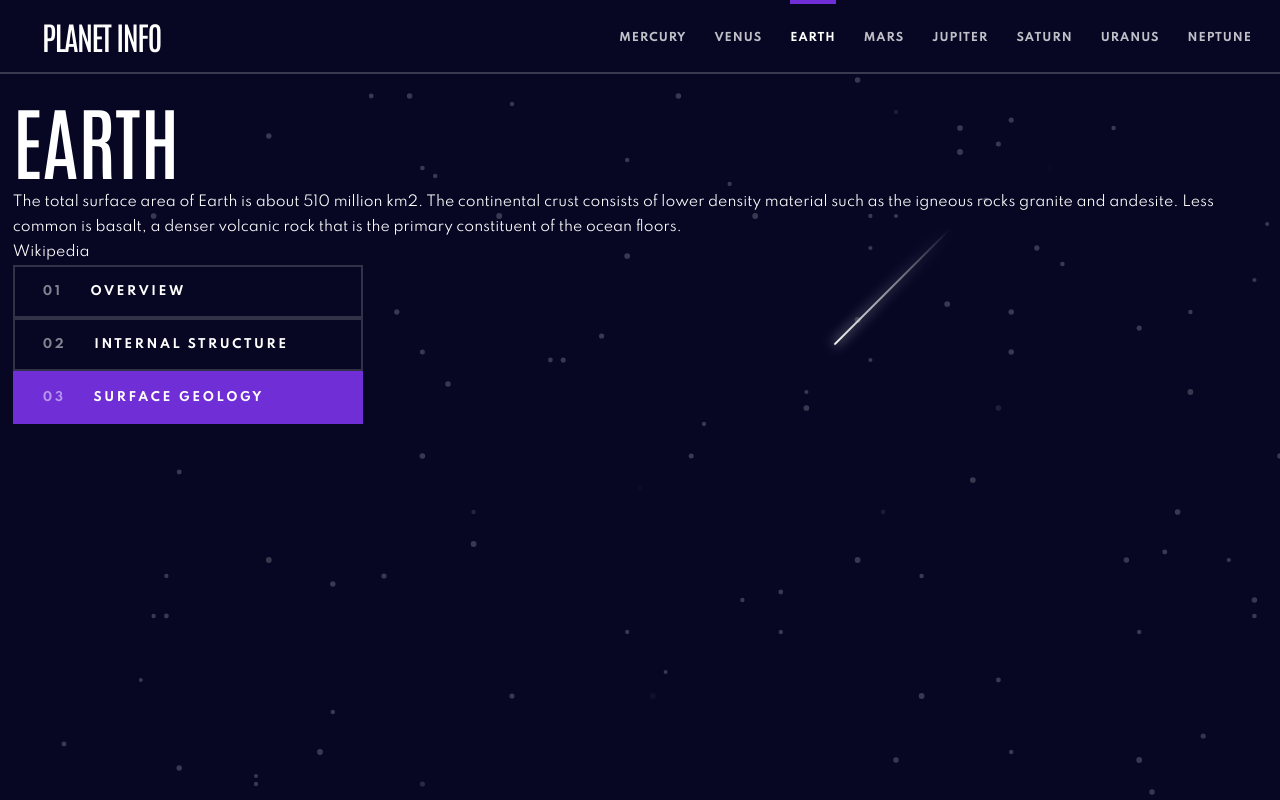
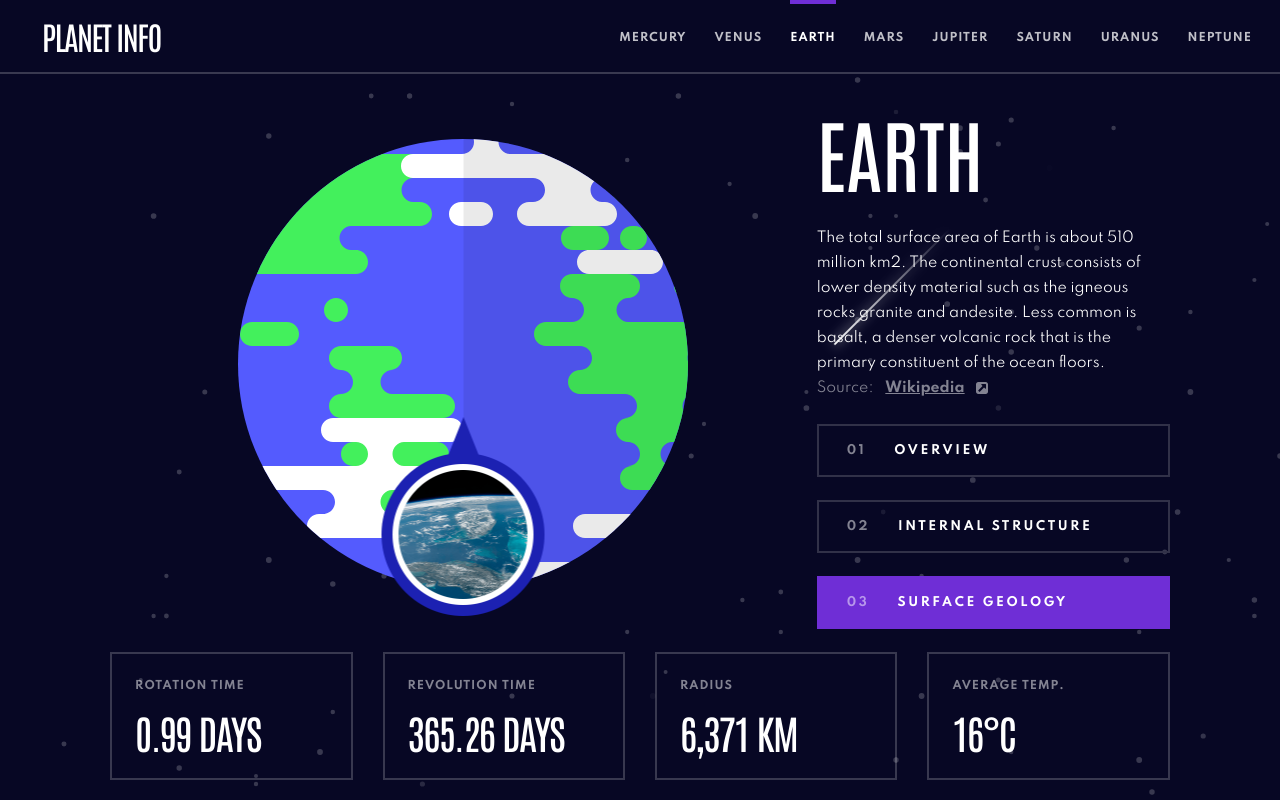
Before and after one commit to Riki9811/planets-info, a React (Vite) app: page /earth in a window 1280 px wide. Both pictures are taken after a click on the button "SURFACE GEOLOGY". Built offline with nearby package versions, Linux system fonts and the light colour scheme.

Commit message:
Showing planet info

```diff
--- a/src/App.module.scss
+++ b/src/App.module.scss
@@ -6,7 +6,7 @@
 
 .outlet {
 	flex-grow: 1;
-	padding: 1%;
+	padding: 2% 1%;
 	overflow-x: hidden;
 	overflow-y: auto;
 }
--- a/src/components/planet-info/index.tsx
+++ b/src/components/planet-info/index.tsx
@@ -1,6 +1,10 @@
-import { motion, Variants } from "framer-motion";
-import { useMemo, useState } from "react";
+import { AnimatePresence, motion, Variants } from "framer-motion";
+import { useContext, useMemo, useState } from "react";
 import PlanetData, { PlanetDescription } from "../../types/PlanetData";
+import PlanetSvg from "../planet-svg";
+import { ReactComponent as SourceIcon } from "../../assets/icons/source.svg";
+import styles from "./styles.module.scss";
+import { AppContext } from "../../App";
 
 const TITLE_ANIMATION: Variants = {
 	hidden: {
@@ -11,11 +15,34 @@ const TITLE_ANIMATION: Variants = {
 	},
 };
 
+const GEOLOGY_BUBBLE_ANIMATION: Variants = {
+	hidden: {
+		scale: 0,
+		opacity: 0,
+		transition: {
+			ease: [0.5, -0.5, 0.5, 1],
+			duration: 0.5,
+		},
+	},
+	show: {
+		scale: 1,
+		opacity: 1,
+		transition: {
+			ease: [0.5, 0, 0.5, 1.5],
+			duration: 0.5,
+		},
+	},
+};
+
 interface PlanetInfoProps {
 	data: PlanetData;
 }
 
 export default function PlanetInfo({ data }: PlanetInfoProps) {
+	const name = data.name.toLowerCase();
+	const { formatters } = useContext(AppContext)!;
+	const { rotation, revolution, radius, temperature } = data;
+
 	const [showing, setShowing] = useState<"overview" | "structure" | "geology">("overview");
 	const description = useMemo<PlanetDescription>(() => data[showing], [data, showing]);
 
@@ -24,12 +51,31 @@ export default function PlanetInfo({ data }: PlanetInfoProps) {
 	const showGeology = () => setShowing("geology");
 
 	return (
-		<div className={`${data.name.toLowerCase()}-col`}>
-			<motion.h1 variants={TITLE_ANIMATION} initial="hidden" animate="show" exit="hidden">
-				{data.name}
+		<div className={`${name}-col ${styles.container}`}>
+			<div className={styles.planet}>
+				<PlanetSvg name={name} internal={showing === "structure"} className={styles.svg} />
+				<AnimatePresence>
+					{showing === "geology" && (
+						<motion.div variants={GEOLOGY_BUBBLE_ANIMATION} initial="hidden" animate="show" exit="hidden" className={`${styles.geology} ${styles[name]}`} />
+					)}
+				</AnimatePresence>
+			</div>
+
+			<motion.h1 variants={TITLE_ANIMATION} initial="hidden" animate="show" exit="hidden" className={styles.title}>
+				{name}
 			</motion.h1>
+
+			<div className={styles.desc}>
 				<p>{description.content}</p>
-			<a href={description.source}>Wikipedia</a>
+				<p className={styles.link}>
+					Source:{" "}
+					<a href={description.source}>
+						Wikipedia <SourceIcon style={{ float: "right" }} />
+					</a>
+				</p>
+			</div>
+
+			<div className={styles.btns}>
 				<button data-active={showing === "overview"} onClick={showOverview}>
 					Overview
 				</button>
@@ -40,5 +86,25 @@ export default function PlanetInfo({ data }: PlanetInfoProps) {
 					Surface Geology
 				</button>
 			</div>
+
+			<div className={styles.data}>
+				<div className={styles["data-container"]}>
+					<span className="pseudo-h4">rotation time</span>
+					<span className="pseudo-h2">{formatters.timeFormatter.format(rotation)}</span>
+				</div>
+				<div className={styles["data-container"]}>
+					<span className="pseudo-h4">revolution time</span>
+					<span className="pseudo-h2">{formatters.timeFormatter.format(revolution)}</span>
+				</div>
+				<div className={styles["data-container"]}>
+					<span className="pseudo-h4">radius</span>
+					<span className="pseudo-h2">{formatters.distFormatter.format(radius)}</span>
+				</div>
+				<div className={styles["data-container"]}>
+					<span className="pseudo-h4">average temp.</span>
+					<span className="pseudo-h2">{formatters.tempFormatter.format(temperature)}</span>
+				</div>
+			</div>
+		</div>
 	);
 }
--- a/src/components/planet-info/styles.module.scss
+++ b/src/components/planet-info/styles.module.scss
@@ -0,0 +1,115 @@
+.container {
+	width: 100%;
+	height: 100%;
+
+	display: grid;
+	grid-template:
+		"planet title" 1fr
+		"planet desc" min-content
+		"planet btns" 1fr
+		"data data" min-content /
+		2fr 1fr;
+	row-gap: 23px;
+
+	padding-inline: 2%;
+	margin: 0 auto;
+	max-width: 1110px;
+}
+
+.planet {
+	grid-area: planet;
+	position: relative;
+	display: grid;
+	place-items: center;
+}
+
+.geology {
+	position: absolute;
+	top: 60%;
+	left: 50%;
+	translate: -50% 0;
+	width: 163px;
+	height: 199px;
+	background-size: cover;
+    transform-origin: top center;
+
+	&.mercury {
+		background-image: url(../../assets/geology/mercury.png);
+	}
+	&.venus {
+		background-image: url(../../assets/geology/venus.png);
+	}
+	&.earth {
+		background-image: url(../../assets/geology/earth.png);
+	}
+	&.mars {
+		background-image: url(../../assets/geology/mars.png);
+	}
+	&.jupiter {
+		background-image: url(../../assets/geology/jupiter.png);
+	}
+	&.saturn {
+		background-image: url(../../assets/geology/saturn.png);
+	}
+	&.uranus {
+		background-image: url(../../assets/geology/uranus.png);
+	}
+	&.neptune {
+		background-image: url(../../assets/geology/neptune.png);
+	}
+}
+
+.title {
+	grid-area: title;
+	align-self: end;
+}
+
+.desc {
+	grid-area: desc;
+}
+
+.link {
+	display: flex;
+	flex-direction: row;
+	align-items: center;
+	gap: 1ch;
+	color: var(--white-50);
+
+	> a {
+		display: flex;
+		flex-direction: row;
+		align-items: center;
+		gap: 1ch;
+		font-weight: bold;
+		text-decoration: underline;
+	}
+}
+
+.btns {
+	grid-area: btns;
+	display: flex;
+	flex-direction: column;
+	gap: 23px;
+}
+
+.data {
+	grid-area: data;
+	display: flex;
+	flex-direction: row;
+	justify-content: space-evenly;
+	gap: 30px;
+}
+
+.data-container {
+	width: 255px;
+	height: 128px;
+	border: 2px solid var(--white-20);
+	display: flex;
+	flex-direction: column;
+	justify-content: space-between;
+	padding: 20px 23px;
+
+	> span:first-child {
+		color: var(--white-50);
+	}
+}
--- /dev/null
+++ b/src/components/planet-svg/index.tsx
@@ -0,0 +1,36 @@
+import React, { useMemo } from "react";
+import { ReactComponent as MercuryInternalSvg } from "../../assets/planets-internal/mercury.svg";
+import { ReactComponent as VenusInternalSvg } from "../../assets/planets-internal/venus.svg";
+import { ReactComponent as EarthInternalSvg } from "../../assets/planets-internal/earth.svg";
+import { ReactComponent as MarsInternalSvg } from "../../assets/planets-internal/mars.svg";
+import { ReactComponent as JupiterInternalSvg } from "../../assets/planets-internal/jupiter.svg";
+import { ReactComponent as SaturnInternalSvg } from "../../assets/planets-internal/saturn.svg";
+import { ReactComponent as UranusInternalSvg } from "../../assets/planets-internal/uranus.svg";
+import { ReactComponent as NeptuneInternalSvg } from "../../assets/planets-internal/neptune.svg";
+
+const SVG_MAPPING: { [name: string]: React.FunctionComponent<React.SVGProps<SVGSVGElement>> } = {
+	mercuryInternal: MercuryInternalSvg,
+	venusInternal: VenusInternalSvg,
+	earthInternal: EarthInternalSvg,
+	marsInternal: MarsInternalSvg,
+	jupiterInternal: JupiterInternalSvg,
+	saturnInternal: SaturnInternalSvg,
+	uranusInternal: UranusInternalSvg,
+	neptuneInternal: NeptuneInternalSvg,
+};
+
+interface IconProps extends React.SVGProps<SVGSVGElement> {
+	name: string;
+	internal: boolean;
+}
+
+export default function PlanetSvg({ name, internal, ...svgProps }: IconProps) {
+	const planetSvgName = name + "Internal";
+	const className = useMemo(() => {
+		var baseClass = svgProps.className ?? "";
+		var extension = internal ? " showCore" : "";
+		return baseClass + extension;
+	}, [internal]);
+
+	return <>{React.createElement(SVG_MAPPING[planetSvgName], { ...svgProps, className })}</>;
+}
--- a/src/index.scss
+++ b/src/index.scss
@@ -232,6 +232,7 @@ h4 {
 }
 // #endregion
 
+// #region BUTTON
 button {
 	--button-hover-col: #313148;
 
@@ -269,9 +270,27 @@ button[data-active="true"] {
 	background-color: var(--planet-col);
 	border-color: transparent;
 }
+// #endregion
 
 a,
 a:active {
 	color: inherit;
 	text-decoration: inherit;
 }
+
+// #region PLANET SVG ANIMATIONS
+#maskAnimation,
+#maskAnimationCenter {
+	rotate: y 0deg;
+	transition: rotate 0.5s ease-in-out;
+}
+
+#maskAnimationCenter {
+	transform-origin: center;
+}
+
+.showCore #maskAnimation,
+.showCore #maskAnimationCenter {
+	rotate: y 90deg;
+}
+// #endregion
--- a/src/utils/DataParsers.ts
+++ b/src/utils/DataParsers.ts
@@ -36,9 +36,9 @@ export default function parseData(planetData: UnparsedPlanetData): PlanetData {
 }
 
 function parseBySpace(spaceSeparated: string): number {
-	return parseFloat(spaceSeparated.split(" ")[0]);
+	return parseFloat(spaceSeparated.split(" ")[0].replace(",", ""));
 }
 
 function parseTemperature(temp: string): number {
-	return parseFloat(temp.substring(0, temp.length - 2));
+	return parseFloat(temp.substring(0, temp.length - 2).replace(",", ""));
 }
```
Lines whose indentation alone changed are shown as unchanged.
